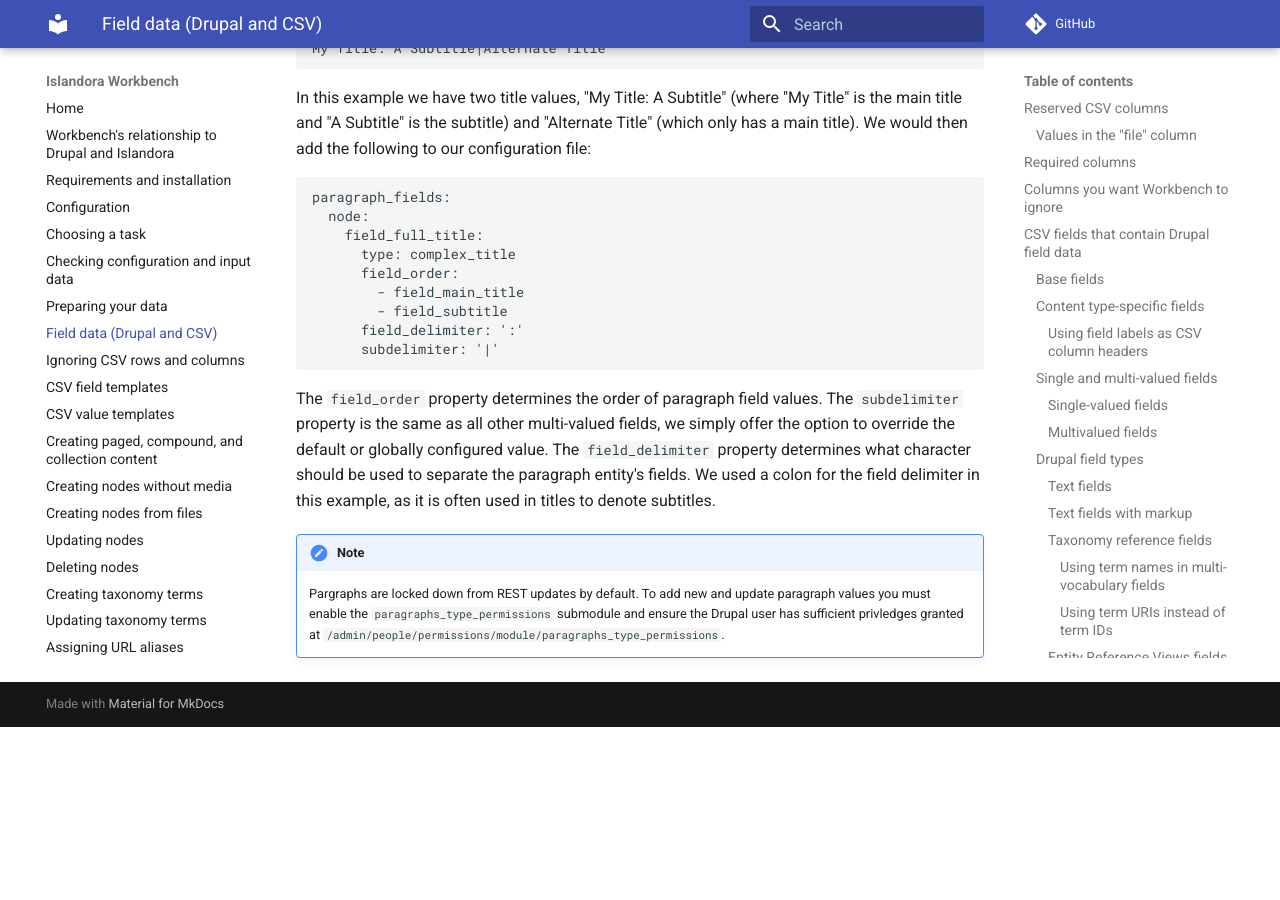
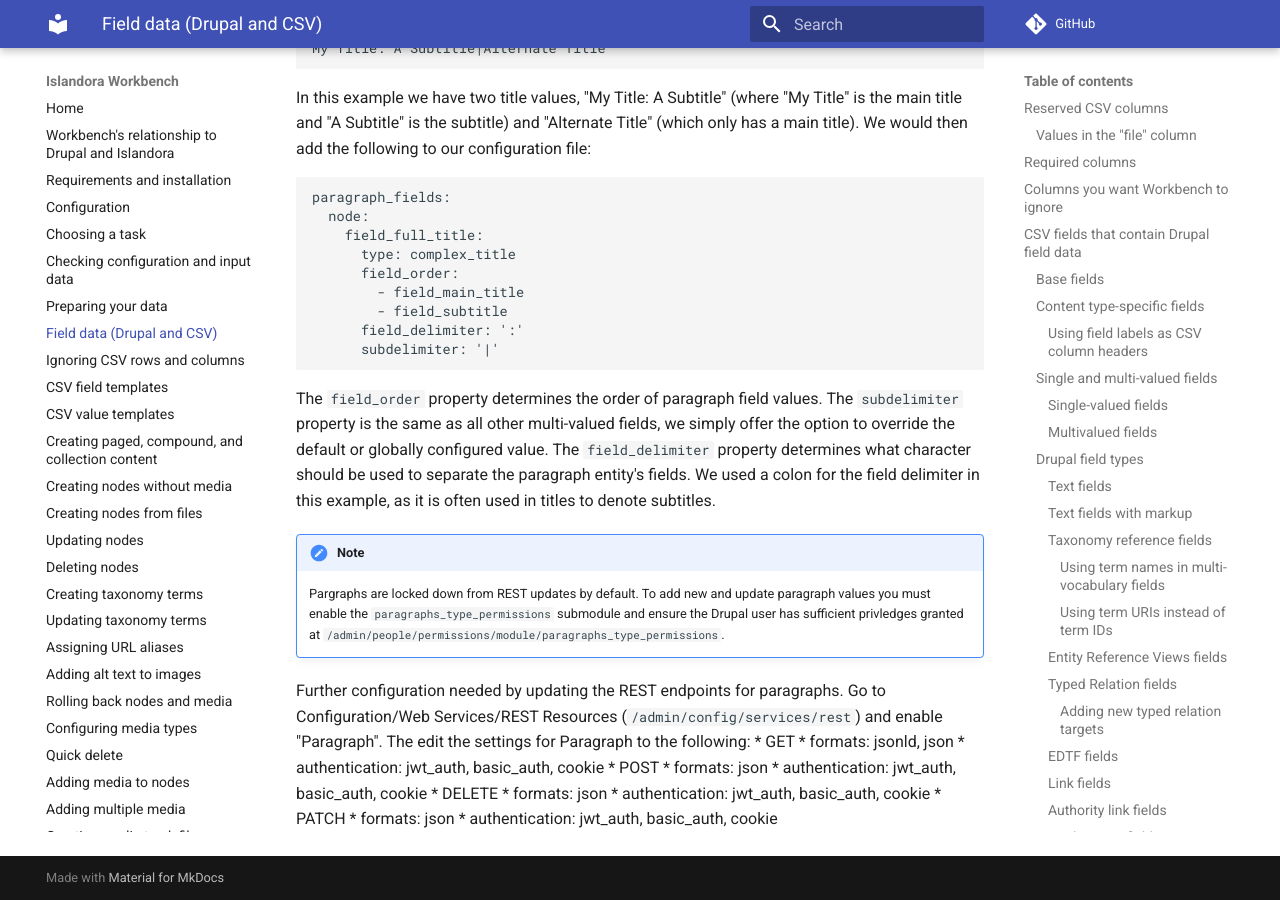
Before and after one commit to mjordan/islandora_workbench_docs, an MkDocs documentation site: the page built from docs/fields.md, in a window 1280 px wide and 900 px high, scrolled down 21948 px. Built offline with MkDocs 1.6.1 and Material for MkDocs 9.7.7, drawn with Linux system fonts in a browser that asks for light colours; comment, search, counter and statistics services are not loaded; before the commit the page ends 22675 px from its top, so only the background shows below that.

Commit message:
added REST endpoint configuraiton for paragraphs

```diff
--- a/docs/fields.md
+++ b/docs/fields.md
@@ -570,3 +570,17 @@ The `field_order` property determines the order of paragraph field values. The `
 
 !!! note
     Pargraphs are locked down from REST updates by default. To add new and update paragraph values you must enable the `paragraphs_type_permissions` submodule and ensure the Drupal user has sufficient privledges granted at `/admin/people/permissions/module/paragraphs_type_permissions`.
+
+Further configuration needed by updating the REST endpoints for paragraphs. Go to Configuration/Web Services/REST Resources (`/admin/config/services/rest`) and enable "Paragraph". The edit the settings for Paragraph to the following:
+* GET
+    * formats: jsonld, json
+    * authentication: jwt_auth, basic_auth, cookie
+* POST
+    * formats: json
+    * authentication: jwt_auth, basic_auth, cookie
+* DELETE
+    * formats: json
+    * authentication: jwt_auth, basic_auth, cookie
+* PATCH
+    * formats: json
+    * authentication: jwt_auth, basic_auth, cookie
```
